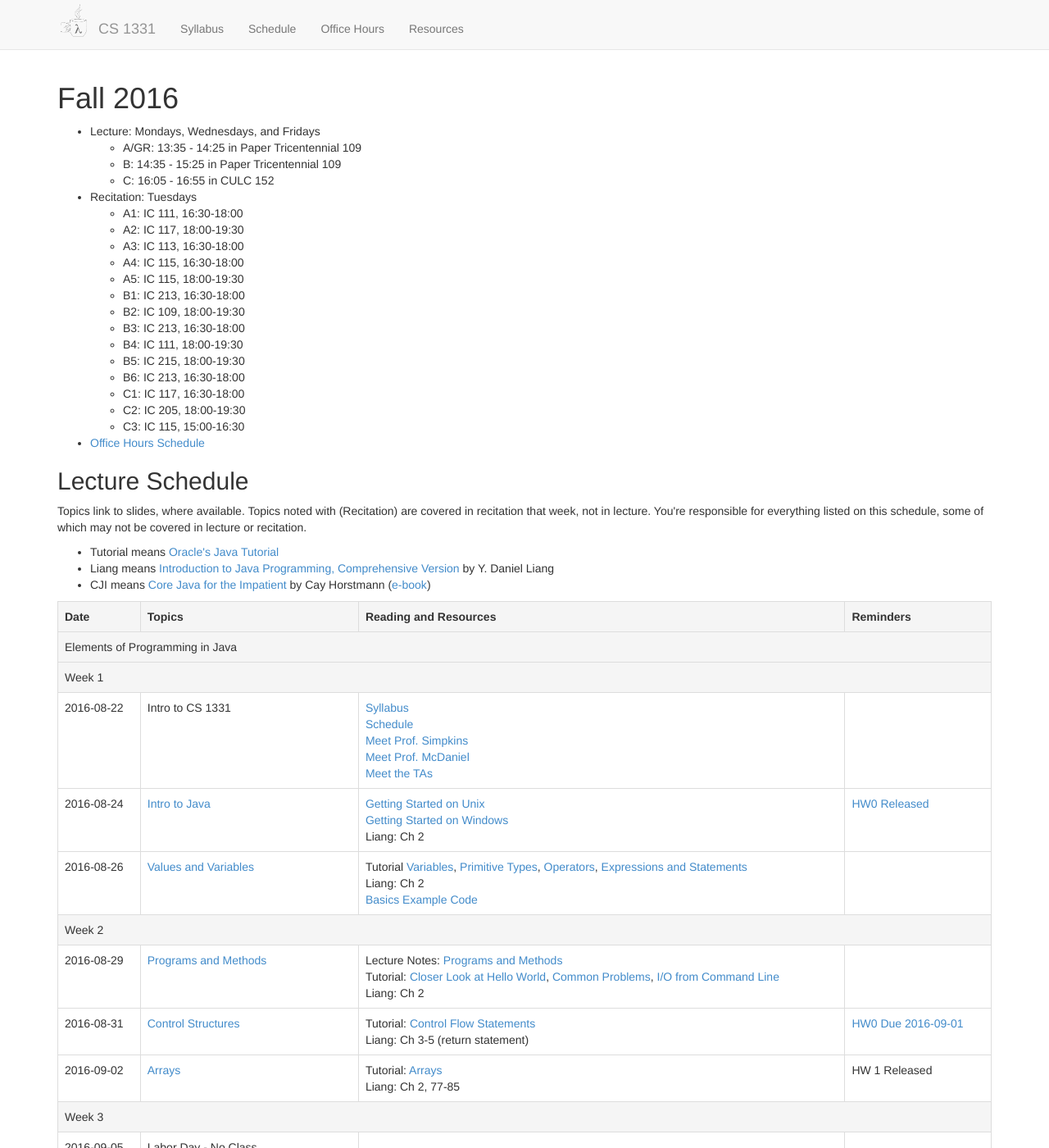
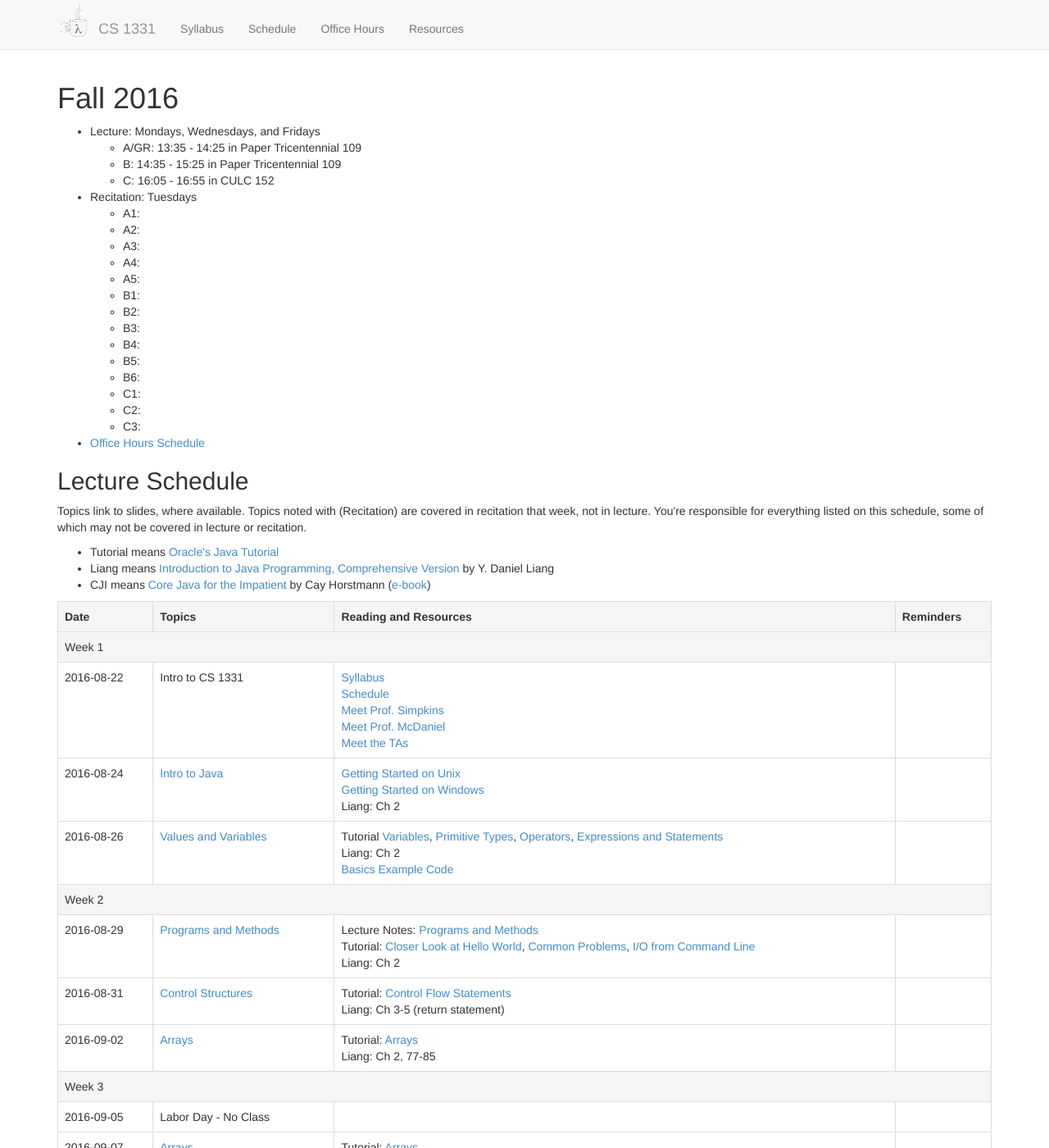
Before and after one commit to cs1331/cs1331.github.io.old, a Jekyll site: the page built from fall2016.html, in a window 1280 px wide and 1400 px high. Shown: the whole window at 82% size. Built offline with Jekyll 4.4.1, drawn with Linux system fonts in a browser that asks for light colours; nearby versions of some CDN libraries; some of the changed text lies outside the part shown.

Commit message:
Updated schedule

```diff
--- a/fall2016.html
+++ b/fall2016.html
@@ -16,20 +16,20 @@
 
   <li>Recitation: Tuesdays</li>
   <ul>
-    <li>A1: IC 111, 16:30-18:00 </li>
-    <li>A2: IC 117, 18:00-19:30  </li>
-    <li>A3: IC 113, 16:30-18:00 </li>
-    <li>A4: IC 115, 16:30-18:00 </li>
-    <li>A5: IC 115, 18:00-19:30  </li>
-    <li>B1: IC 213, 16:30-18:00 </li>
-    <li>B2: IC 109, 18:00-19:30  </li>
-    <li>B3: IC 213, 16:30-18:00 </li>
-    <li>B4: IC 111, 18:00-19:30  </li>
-    <li>B5: IC 215, 18:00-19:30  </li>
-    <li>B6: IC 213, 16:30-18:00 </li>
-    <li>C1: IC 117, 16:30-18:00 </li>
-    <li>C2: IC 205, 18:00-19:30 </li>
-    <li>C3: IC 115, 15:00-16:30 </li>
+    <li>A1: </li>
+    <li>A2: </li>
+    <li>A3: </li>
+    <li>A4: </li>
+    <li>A5: </li>
+    <li>B1: </li>
+    <li>B2: </li>
+    <li>B3: </li>
+    <li>B4: </li>
+    <li>B5: </li>
+    <li>B6: </li>
+    <li>C1: </li>
+    <li>C2: </li>
+    <li>C3: </li>
   </ul>
 
   <li><a href='officehours.html'>Office Hours Schedule</a></li>
@@ -56,10 +56,6 @@
       <th>Reading and Resources</th>
       <th>Reminders</th>
     </tr>
-
-
-    <tr class="active"><td colspan="4">Elements of Programming in Java</td></tr>
-
 
 
     <tr class="active"><td colspan="4">Week 1</td></tr>
@@ -102,7 +98,7 @@
       </td>
       <td>
 
-        <a href="fall2016/hw0/hw0.html">HW0 Released</a>
+
       </td>
     </tr>
 
@@ -161,7 +157,7 @@
       </td>
       <td>
 
-        <a href="fall2016/hw0/hw0.html">HW0 Due 2016-09-01</a>
+
       </td>
     </tr>
 
@@ -178,7 +174,7 @@
       </td>
       <td>
 
-        HW 1 Released
+
       </td>
     </tr>
 
@@ -273,7 +269,7 @@
       </td>
       <td>
 
-        HW 1 Due 2016-09-15
+
       </td>
     </tr>
 
@@ -292,7 +288,7 @@
       </td>
       <td>
 
-        HW 2 Released
+
       </td>
     </tr>
 
@@ -347,10 +343,6 @@
 
 
 
-    <tr class="active"><td colspan="4">Fundamentals of Object-Oriented Programming</td></tr>
-
-
-
     <tr class="active"><td colspan="4">Week 6</td></tr>
 
 
@@ -379,7 +371,7 @@
       </td>
       <td>
 
-        HW 2 Due 2016-09-29
+
       </td>
     </tr>
 
@@ -394,7 +386,7 @@
       </td>
       <td>
 
-        HW 3 Released
+
       </td>
     </tr>
 
@@ -470,6 +462,40 @@
 
     <tr>
       <td>2016-10-12</td>
+      <td>Exceptions</td>
+      <td>
+
+
+      </td>
+      <td>
+
+
+      </td>
+    </tr>
+
+
+
+    <tr>
+      <td>2016-10-14</td>
+      <td>Exceptions</td>
+      <td>
+
+
+      </td>
+      <td>
+
+
+      </td>
+    </tr>
+
+
+
+    <tr class="active"><td colspan="4">Week 9</td></tr>
+
+
+
+    <tr>
+      <td>2016-10-17</td>
       <td>Review 2</td>
       <td>
 
@@ -498,16 +524,8 @@
 
 
 
-    <tr class="active"><td colspan="4">OOP Case Studies: Exceptions, Java Collections and JavaFX</td></tr>
-
-
-
-    <tr class="active"><td colspan="4">Week 9</td></tr>
-
-
-
     <tr>
-      <td>2016-10-17</td>
+      <td>2016-10-21</td>
       <td><strong>Programming Quiz 2</strong></td>
       <td>
 
@@ -516,36 +534,6 @@
       <td>
 
 
-      </td>
-    </tr>
-
-
-
-    <tr>
-      <td>2016-10-19</td>
-      <td>Exceptions</td>
-      <td>
-
-
-      </td>
-      <td>
-
-        HW 3 Due 2016-10-20
-      </td>
-    </tr>
-
-
-
-    <tr>
-      <td>2016-10-21</td>
-      <td>Exceptions</td>
-      <td>
-
-
-      </td>
-      <td>
-
-        HW 4 Released
       </td>
     </tr>
 
@@ -579,7 +567,7 @@
       </td>
       <td>
 
-        HW 4 Due 2016-10-27
+
       </td>
     </tr>
 
@@ -594,7 +582,7 @@
       </td>
       <td>
 
-        HW 5 Released
+
       </td>
     </tr>
 
@@ -677,7 +665,7 @@
       </td>
       <td>
 
-        HW 5 Due 2016
+
       </td>
     </tr>
 
@@ -692,7 +680,7 @@
       </td>
       <td>
 
-        HW 6 Released
+
       </td>
     </tr>
 
@@ -815,33 +803,11 @@
 
 
 
-    <tr>
-      <td>2016-11-30</td>
-      <td>Stacks and Queues</td>
-      <td>
-
-
-      </td>
-      <td>
-
-        HW 6 Due 2016-12-01
-      </td>
-    </tr>
+    <tr class="active"><td colspan="4">2016-11-30</td></tr>
 
 
 
-    <tr>
-      <td>2016-12-02</td>
-      <td>Special Topics</td>
-      <td>
-
-
-      </td>
-      <td>
-
-
-      </td>
-    </tr>
+    <tr class="active"><td colspan="4">2016-12-02</td></tr>
 
 
 
@@ -849,67 +815,7 @@
 
 
 
-    <tr>
-      <td>2016-12-05</td>
-      <td>Special Topics</td>
-      <td>
-
-
-      </td>
-      <td>
-
-
-      </td>
-    </tr>
-
-
-
-    <tr class="active"><td colspan="4">Finals Week</td></tr>
-
-
-
-    <tr>
-      <td>2016-12-12</td>
-      <td>A Section Final Exam, 14:50-17:40</td>
-      <td>
-
-
-      </td>
-      <td>
-
-
-      </td>
-    </tr>
-
-
-
-    <tr>
-      <td>2016-12-14</td>
-      <td>B Section Final Exam, 11:30-14:20</td>
-      <td>
-
-
-      </td>
-      <td>
-
-
-      </td>
-    </tr>
-
-
-
-    <tr>
-      <td>2016-12-14</td>
-      <td>C Section Final Exam, 14:50-17:40</td>
-      <td>
-
-
-      </td>
-      <td>
-
-
-      </td>
-    </tr>
+    <tr class="active"><td colspan="4">2016-12-05</td></tr>
 
 
   </table>
```
Also changed, not shown: other parts of fall2016.html (+3 -3 lines), 1 other file.
